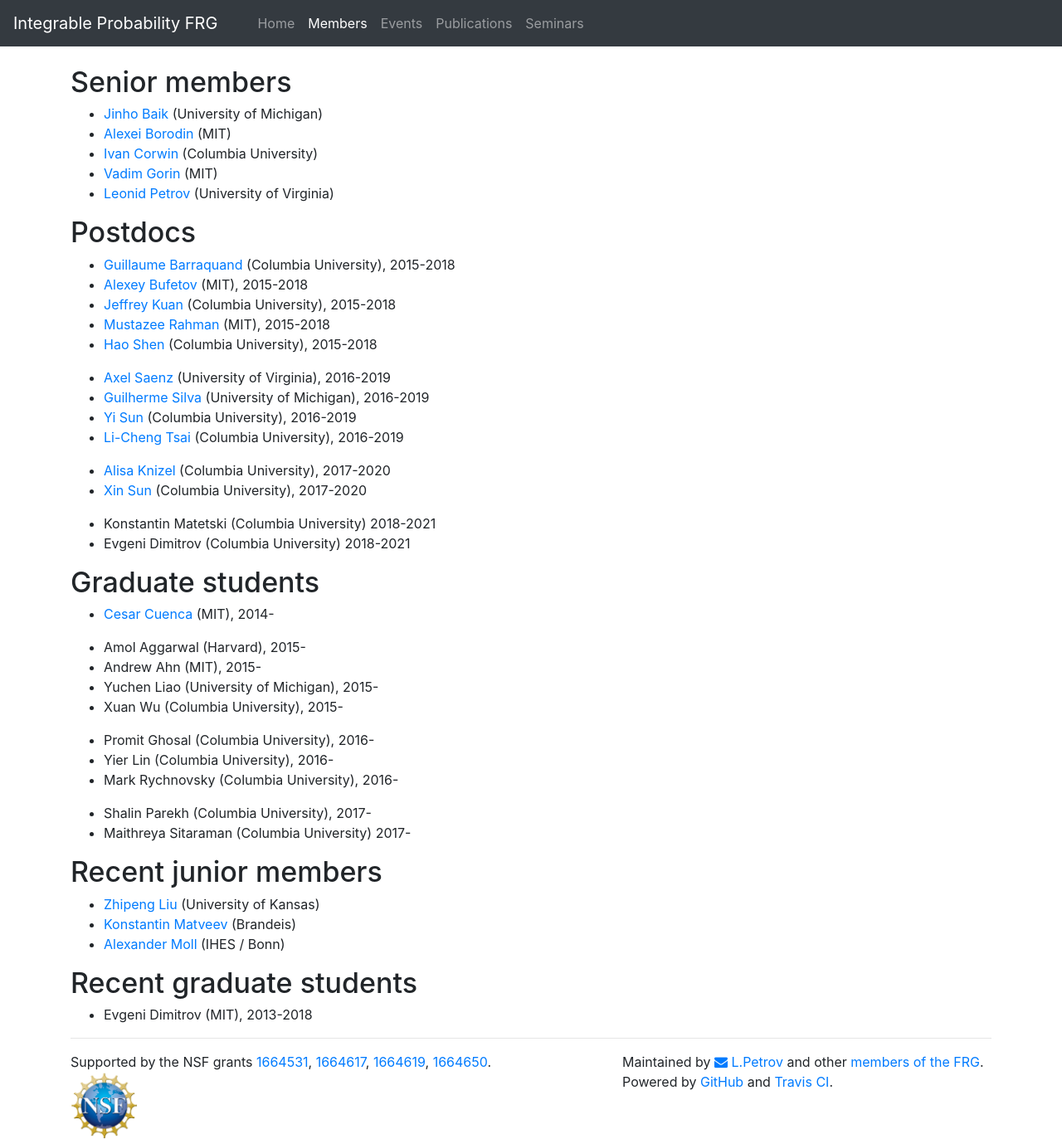
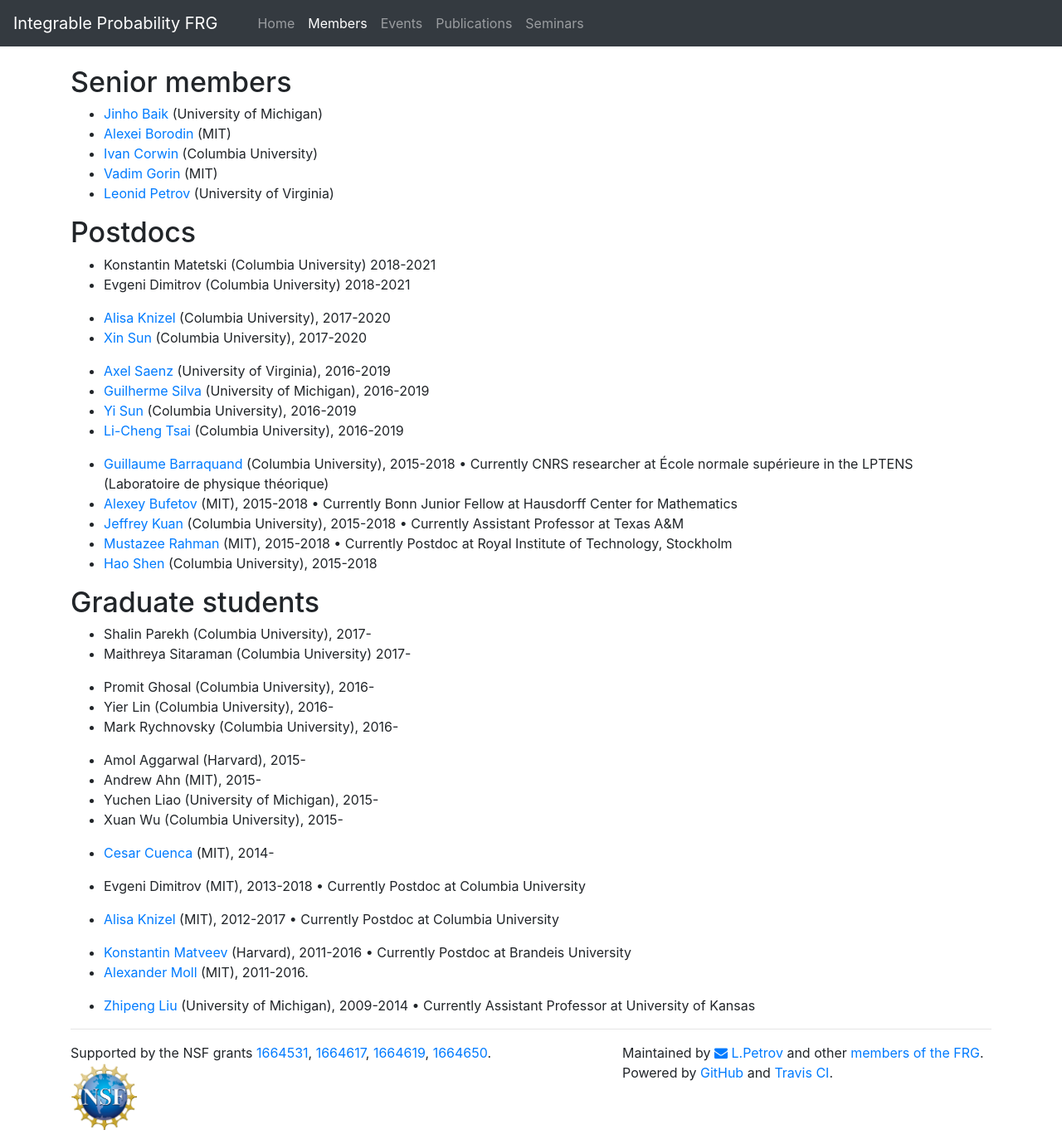
Before and after one commit to int-prob/int-prob-code, a Jekyll site: the page built from people.md, in a window 1280 px wide. Shown: the whole page at 83% size. Built offline with Jekyll 4.4.1, drawn with Linux system fonts in a browser that asks for light colours; nearby versions of some CDN libraries.

Commit message:
updated the members page

```diff
--- a/people.md
+++ b/people.md
@@ -11,48 +11,48 @@ nav_id: Members
 
 # Postdocs
 
-- [Guillaume Barraquand][guil] (Columbia University), 2015-2018
-- [Alexey Bufetov][abuf] (MIT), 2015-2018
-- [Jeffrey Kuan][jeff] (Columbia University), 2015-2018
-- [Mustazee Rahman][mustazee] (MIT), 2015-2018
-- [Hao Shen][hao] (Columbia University), 2015-2018
+- Konstantin Matetski (Columbia University) 2018-2021
+- Evgeni Dimitrov (Columbia University) 2018-2021
+
+- [Alisa Knizel][alisa] (Columbia University), 2017-2020
+- [Xin Sun][xin] (Columbia University), 2017-2020
 
 - [Axel Saenz][axel] (University of Virginia), 2016-2019
 - [Guilherme Silva][silva] (University of Michigan), 2016-2019
 - [Yi Sun][yi] (Columbia University), 2016-2019
 - [Li-Cheng Tsai][licheng] (Columbia University), 2016-2019
 
-- [Alisa Knizel][alisa] (Columbia University), 2017-2020
-- [Xin Sun][xin] (Columbia University), 2017-2020
+- [Guillaume Barraquand][guil] (Columbia University), 2015-2018 &bull; Currently CNRS researcher at École normale supérieure in the LPTENS (Laboratoire de physique théorique)
+- [Alexey Bufetov][abuf] (MIT), 2015-2018 &bull; Currently Bonn Junior Fellow at Hausdorff Center for Mathematics
+- [Jeffrey Kuan][jeff] (Columbia University), 2015-2018 &bull; Currently Assistant Professor at Texas A&M
+- [Mustazee Rahman][mustazee] (MIT), 2015-2018 &bull; Currently Postdoc at Royal Institute of Technology, Stockholm
+- [Hao Shen][hao] (Columbia University), 2015-2018
 
-- Konstantin Matetski (Columbia University) 2018-2021
-- Evgeni Dimitrov (Columbia University) 2018-2021
 
 # Graduate students
 
-- [Cesar Cuenca][cesar] (MIT), 2014-
+- Shalin Parekh (Columbia University), 2017-
+- Maithreya Sitaraman (Columbia University) 2017-
+
+- Promit Ghosal (Columbia University), 2016-
+- Yier Lin (Columbia University), 2016-
+- Mark Rychnovsky (Columbia University), 2016-
 
 - Amol Aggarwal (Harvard), 2015-
 - Andrew Ahn (MIT), 2015-
 - Yuchen Liao (University of Michigan), 2015-
 - Xuan Wu (Columbia University), 2015-
 
-- Promit Ghosal (Columbia University), 2016-
-- Yier Lin (Columbia University), 2016-
-- Mark Rychnovsky (Columbia University), 2016-
+- [Cesar Cuenca][cesar] (MIT), 2014-
 
-- Shalin Parekh (Columbia University), 2017-
-- Maithreya Sitaraman (Columbia University) 2017-
+- Evgeni Dimitrov (MIT), 2013-2018 &bull; Currently Postdoc at Columbia University
 
-# Recent junior members
+- [Alisa Knizel][alisa] (MIT), 2012-2017 &bull; Currently Postdoc at Columbia University
 
-- [Zhipeng Liu][zhipeng] (University of Kansas)
-- [Konstantin Matveev][kostya] (Brandeis)
-- [Alexander Moll][moll] (IHES / Bonn)
+- [Konstantin Matveev][kostya] (Harvard), 2011-2016 &bull; Currently Postdoc at Brandeis University
+- [Alexander Moll][moll] (MIT), 2011-2016.
 
-# Recent graduate students
-
-- Evgeni Dimitrov (MIT), 2013-2018
+- [Zhipeng Liu][zhipeng] (University of Michigan), 2009-2014 &bull; Currently Assistant Professor at University of Kansas
 
 
 [jb]: http://www.math.lsa.umich.edu/~baik/Welcome.html
@@ -70,7 +70,7 @@ nav_id: Members
 [alisa]: https://sites.google.com/view/alisaknizel/home
 [hao]: http://www.math.columbia.edu/~hshen/
 [abuf]: https://sites.google.com/site/alexeybufetov/home
-[mustazee]: http://math.mit.edu/~mustazee/
+[mustazee]: https://sites.google.com/view/mustazee
 [moll]: http://www.ihes.fr/~moll/
 [kostya]: http://www.brandeis.edu/facultyguide/person.html?emplid=6dab03864a2fd23f5d5a08280ff66a845ebc8fa5
 [zhipeng]: http://zhipeng.faculty.ku.edu/
```
